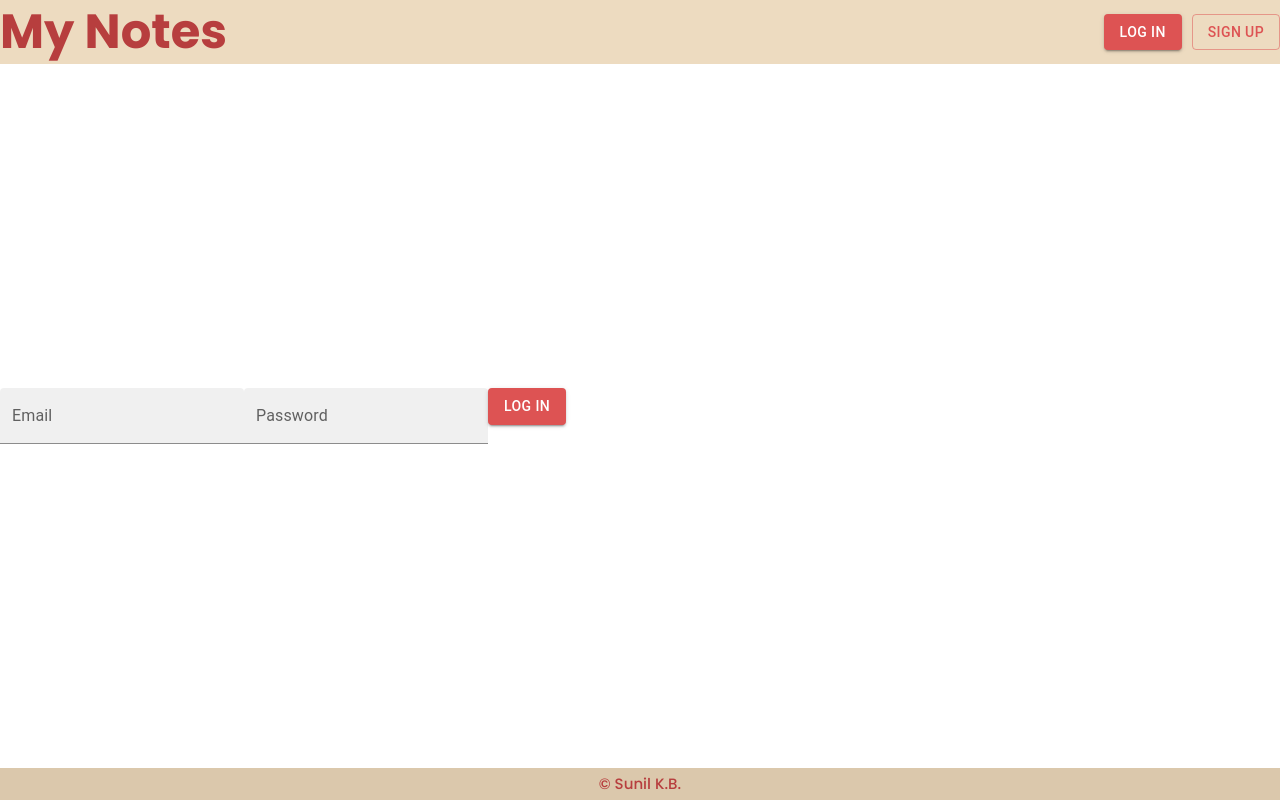
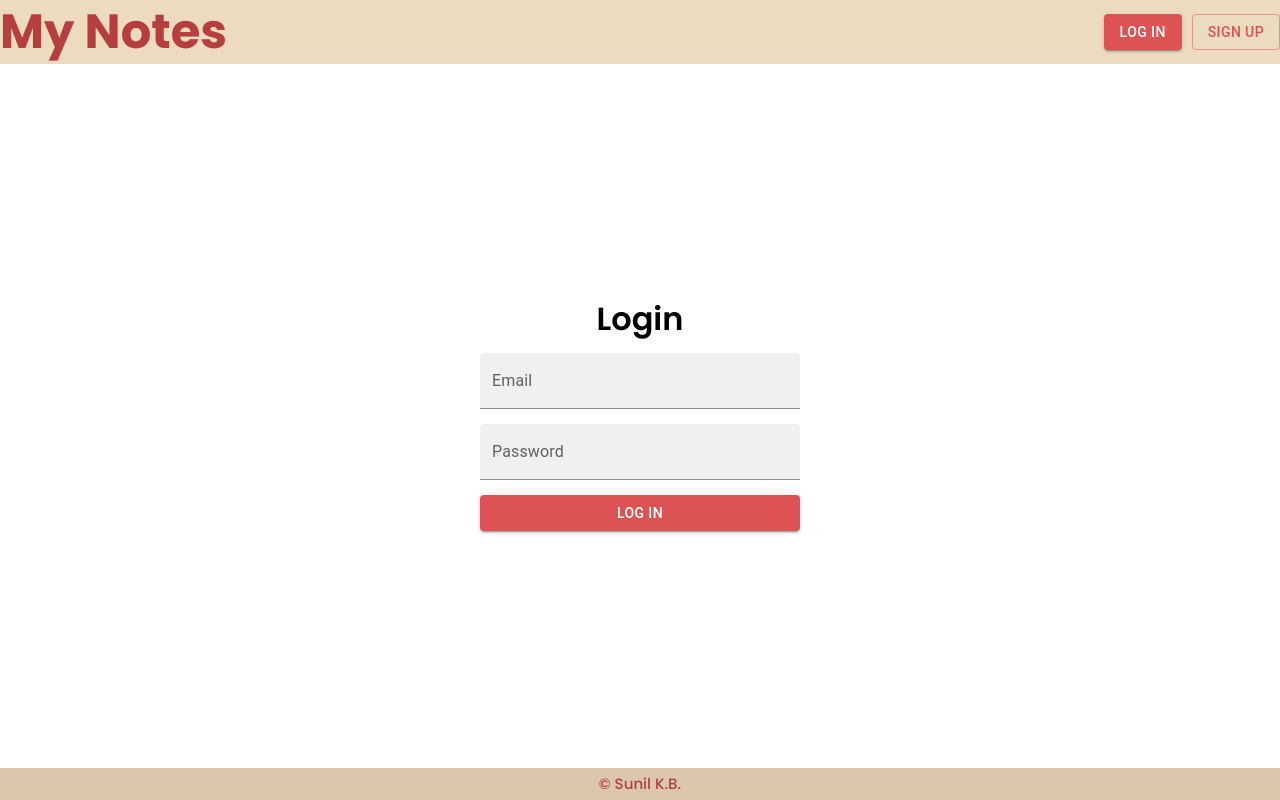
Before and after one commit to sunilk4u/notes-app-mern, a React (Create React App) app in the folder client/: page / in a window 1280 px wide. Built offline with nearby package versions, Linux system fonts and the light colour scheme.

Commit message:
add login form styles

```diff
--- a/client/src/components/AuthForm/LoginForm.jsx
+++ b/client/src/components/AuthForm/LoginForm.jsx
@@ -5,13 +5,15 @@ import "./style.css";
 const LoginForm = () => {
   return (
     <div className="login_form">
-      <div className="container">
-        <div className="form">
-          <TextField id="filled-basic" label="Email" variant="filled" />
-          <TextField id="filled-basic" label="Password" variant="filled" type="password" />
-          <Button variant="contained">Log in</Button>
-        </div>
-      </div>
+      <h6 className="login_label">Login</h6>
+      <TextField id="filled-basic" label="Email" variant="filled" />
+      <TextField
+        id="filled-basic"
+        label="Password"
+        variant="filled"
+        type="password"
+      />
+      <Button variant="contained">Log in</Button>
     </div>
   );
 };
--- a/client/src/components/AuthForm/style.css
+++ b/client/src/components/AuthForm/style.css
@@ -0,0 +1,14 @@
+.login_form {
+    display: flex;
+    flex-direction: column;
+    justify-content: center;
+    gap: 15px;
+    width: 320px;
+    max-width: 320px;
+    max-height: 420px;
+}
+.login_label{
+    font-size: 2rem;
+    font-weight: 600;
+    margin: auto;
+}
--- a/client/src/pages/Login/LoginPage.jsx
+++ b/client/src/pages/Login/LoginPage.jsx
@@ -2,7 +2,11 @@ import React from "react";
 import LoginForm from "../../components/AuthForm/LoginForm";
 
 const LoginPage = () => {
-  return <LoginForm />;
+  return (
+    <div className="container">
+      <LoginForm />
+    </div>
+  );
 };
 
 export default LoginPage;
```
